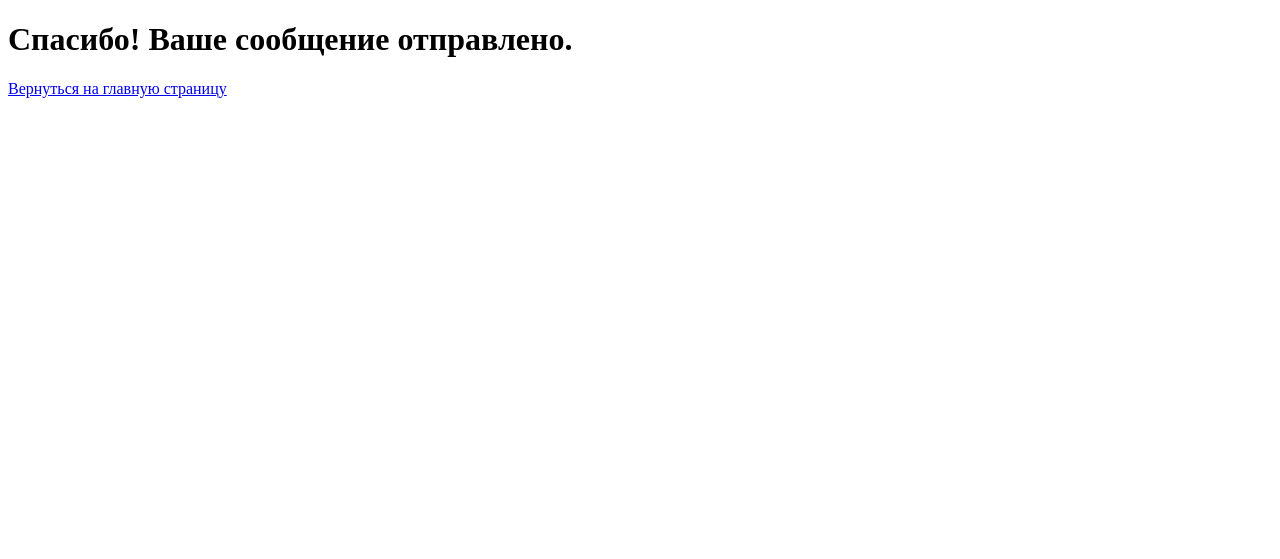
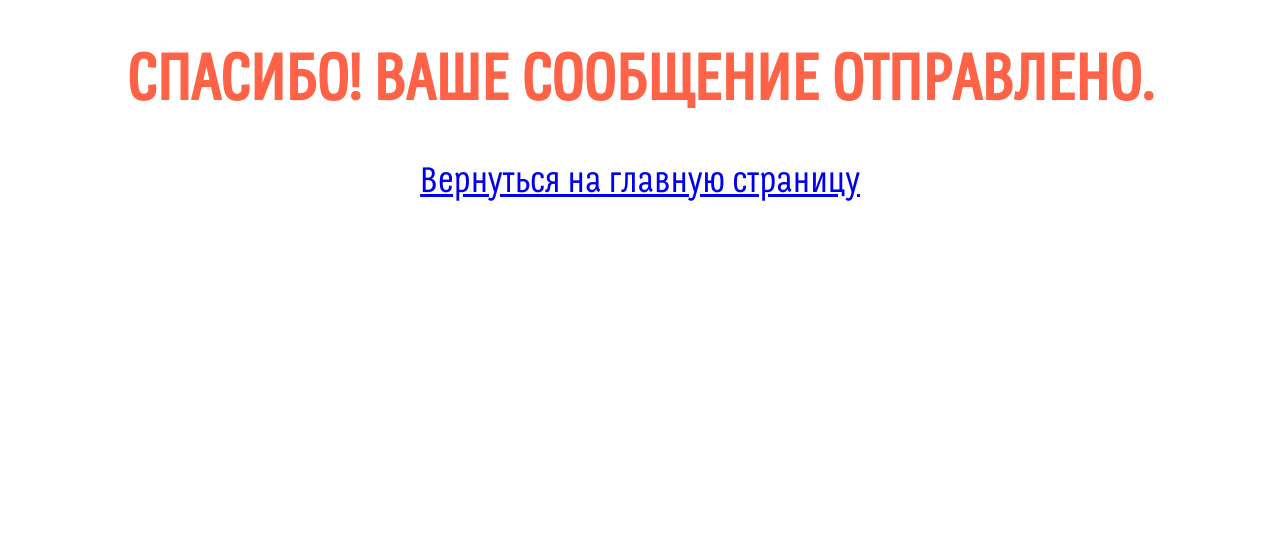
Before and after one commit to morshinin/klimatik-servis, a PHP site: page /spasibo.php in a window 1280 px wide. Shown: the top 559 px of the page. Run offline with PHP 8.4, Linux system fonts and the light colour scheme; some web fonts are replaced.

Commit message:
Adds styles to spasibo page

```diff
--- a/spasibo.php
+++ b/spasibo.php
@@ -2,13 +2,16 @@
 <html lang="en">
 <head>
 	<meta charset="UTF-8">
+	<link rel="stylesheet" href="style.css">
 	<title>Ремонт | Установка кондиционеров в Москве по доступным ценам - Спасибо</title>
 </head>
-<body>
-	<h1>
-		<?php echo "Спасибо! Ваше сообщение отправлено."; ?>
-	</h1>
-	<a href="/">Вернуться на главную страницу</a>
+<body class="page-spasibo">
+	<main class="page-spasiboMain">
+		<h1 class="page-spasiboTitle">
+			<?php echo "Спасибо! Ваше сообщение отправлено."; ?>
+		</h1>
+		<a class="page-spasiboLink" href="/">Вернуться на главную страницу</a>
+	</main>
 	<!-- Yandex.Metrika counter -->
 	<script type="text/javascript" >
 	    (function (d, w, c) {
--- a/style.css
+++ b/style.css
@@ -39,6 +39,7 @@
 /* Testimonials */
 /* Card Testimonials */
 /* Сta3 */
+/* Page specific styles */
 
 
 /* =General styles */
@@ -770,3 +771,23 @@ h2,
 		flex-direction: row;
 	}
 }
+/* Page specific styles */
+.page-spasibo {
+	min-height: 70vh;
+}
+.page-spasiboMain {
+	display: flex;
+	justify-content: center;
+	-ms-align-items: center;
+	align-items: center;
+	text-align: center;
+	flex-direction: column;
+}
+.page-spasiboTitle {
+	color:#FF6347;
+	text-transform: uppercase;
+	font-size: 64px;
+}
+.page-spasiboLink {
+	font-size: 35px;
+}
```
